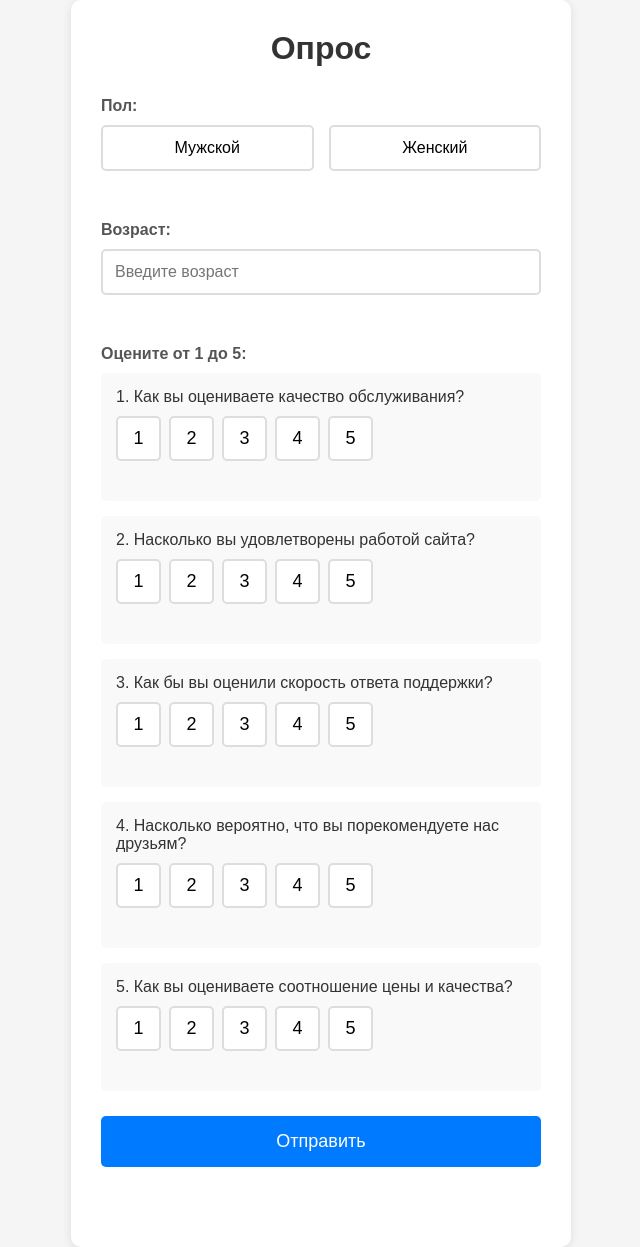
After one commit to IreneRadix/Big_five_music_recommender_prototype, a Flask app: a page that uses app.py in a window 1280 px wide. The commit adds this page. Shown: the whole page, without its empty margins (319-959 px from the left). Run offline with Flask 3, Linux system fonts and the light colour scheme.

Commit message:
Опрос прикручен, но все вопросы на одной странице

```diff
--- a/app.py
+++ b/app.py
@@ -3,6 +3,7 @@ from flask_cors import CORS
 from auth import auth_bp
 from tracks import tracks_bp
 from favorites import favorites_bp
+from survey import survey_bp
 import os
 
 app = Flask(__name__, template_folder=os.path.join(os.path.dirname(__file__), 'templates'),
@@ -17,6 +18,7 @@ CORS(app)
 app.register_blueprint(auth_bp, url_prefix='/api')
 app.register_blueprint(tracks_bp, url_prefix='/api')
 app.register_blueprint(favorites_bp, url_prefix='/api')
+app.register_blueprint(survey_bp)
 
 
 @app.route("/feed/<user_name>")
@@ -34,6 +36,14 @@ def login():
         return redirect(url_for('feed', user_name = username))
 
 
+@app.route("/register")
+def register():
+    return render_template('register.html')
+
+
+
+
+
 
 @app.route("/")
 def re_route():
--- /dev/null
+++ b/static/css/survey.css
@@ -0,0 +1,185 @@
+* {
+    margin: 0;
+    padding: 0;
+    box-sizing: border-box;
+}
+
+body {
+    font-family: Arial, sans-serif;
+    background-color: #f5f5f5;
+    display: flex;
+    justify-content: center;
+    align-items: center;
+    min-height: 100vh;
+}
+
+.container {
+    background-color: white;
+    border-radius: 10px;
+    padding: 30px;
+    box-shadow: 0 2px 10px rgba(0,0,0,0.1);
+    width: 90%;
+    max-width: 500px;
+}
+
+h1 {
+    text-align: center;
+    color: #333;
+    margin-bottom: 30px;
+}
+
+.form-group {
+    margin-bottom: 25px;
+}
+
+label {
+    display: block;
+    margin-bottom: 10px;
+    color: #555;
+    font-weight: bold;
+}
+
+/* Стили для кнопок выбора пола */
+.gender-buttons {
+    display: flex;
+    gap: 15px;
+}
+
+.gender-btn {
+    flex: 1;
+    padding: 12px;
+    border: 2px solid #ddd;
+    border-radius: 5px;
+    background-color: white;
+    cursor: pointer;
+    font-size: 16px;
+    transition: all 0.3s;
+}
+
+.gender-btn.active {
+    background-color: #007bff;
+    color: white;
+    border-color: #007bff;
+}
+
+.gender-btn:hover {
+    background-color: #f0f0f0;
+}
+
+.gender-btn.active:hover {
+    background-color: #0056b3;
+}
+
+/* Стили для поля ввода возраста */
+input[type="number"] {
+    width: 100%;
+    padding: 12px;
+    border: 2px solid #ddd;
+    border-radius: 5px;
+    font-size: 16px;
+    transition: border-color 0.3s;
+}
+
+input[type="number"]:focus {
+    outline: none;
+    border-color: #007bff;
+}
+
+input[type="number"].error {
+    border-color: #dc3545;
+}
+
+/* Стили для вопросов */
+.question-item {
+    background-color: #f9f9f9;
+    border-radius: 5px;
+    padding: 15px;
+    margin-bottom: 15px;
+}
+
+.question-text {
+    margin-bottom: 10px;
+    color: #333;
+}
+
+.rating {
+    display: flex;
+    gap: 8px;
+    flex-wrap: wrap;
+}
+
+.rating-btn {
+    width: 45px;
+    height: 45px;
+    border: 2px solid #ddd;
+    border-radius: 5px;
+    background-color: white;
+    cursor: pointer;
+    font-size: 18px;
+    transition: all 0.3s;
+}
+
+.rating-btn:hover {
+    background-color: #f0f0f0;
+}
+
+.rating-btn.selected {
+    background-color: #28a745;
+    color: white;
+    border-color: #28a745;
+}
+
+.rating-btn.selected:hover {
+    background-color: #218838;
+}
+
+/* Стили для ошибок */
+.error {
+    color: #dc3545;
+    font-size: 14px;
+    margin-top: 5px;
+    min-height: 20px;
+}
+
+/* Стили для кнопки отправки */
+#submitBtn {
+    width: 100%;
+    padding: 15px;
+    background-color: #007bff;
+    color: white;
+    border: none;
+    border-radius: 5px;
+    font-size: 18px;
+    cursor: pointer;
+    transition: background-color 0.3s;
+}
+
+#submitBtn:hover {
+    background-color: #0056b3;
+}
+
+#submitBtn:disabled {
+    background-color: #ccc;
+    cursor: not-allowed;
+}
+
+/* Стили для результата */
+#result {
+    margin-top: 20px;
+    padding: 15px;
+    border-radius: 5px;
+    text-align: center;
+    font-weight: bold;
+}
+
+#result.success {
+    background-color: #d4edda;
+    color: #155724;
+    border: 1px solid #c3e6cb;
+}
+
+#result.error {
+    background-color: #f8d7da;
+    color: #721c24;
+    border: 1px solid #f5c6cb;
+}
--- a/static/js/main.js
+++ b/static/js/main.js
@@ -14,8 +14,9 @@ document.getElementById('registerForm')?.addEventListener('submit', async (e) =>
     });
     const data = await res.json();
     if (res.ok) {
-        alert('Регистрация успешна, теперь войдите');
-        window.location.href = '/login.html';
+        alert('Регистрация успешна, пройдите опрос');
+        window.location.href = '/survey/' + username ;
+        //window.location.href = '/login.html';
     } else {
         alert(data.error);
     }
--- /dev/null
+++ b/static/js/survey.js
@@ -0,0 +1,247 @@
+class SurveyComponent {
+    constructor() {
+        this.form = document.getElementById('surveyForm');
+        this.genderBtns = document.querySelectorAll('.gender-btn');
+        this.ageInput = document.getElementById('age');
+        this.questionsContainer = document.getElementById('questions');
+        this.submitBtn = document.getElementById('submitBtn');
+        this.resultDiv = document.getElementById('result');
+
+        this.questions = [
+            'Как вы оцениваете качество обслуживания?',
+            'Насколько вы удовлетворены работой сайта?',
+            'Как бы вы оценили скорость ответа поддержки?',
+            'Насколько вероятно, что вы порекомендуете нас друзьям?',
+            'Как вы оцениваете соотношение цены и качества?'
+        ];
+
+        this.userData = {
+            gender: null,
+            age: null,
+            answers: {}
+        };
+
+        this.init();
+    }
+
+    init() {
+        this.renderQuestions();
+        this.setupEventListeners();
+    }
+
+    renderQuestions() {
+        this.questionsContainer.innerHTML = this.questions.map((question, index) => `
+            <div class="question-item" data-question-index="${index}">
+                <div class="question-text">${index + 1}. ${question}</div>
+                <div class="rating" id="rating-${index}">
+                    ${[1,2,3,4,5].map(num => `
+                        <button type="button" class="rating-btn" data-value="${num}">${num}</button>
+                    `).join('')}
+                </div>
+                <div class="error" id="questionError-${index}"></div>
+            </div>
+        `).join('');
+    }
+
+    setupEventListeners() {
+        // Выбор пола
+        this.genderBtns.forEach(btn => {
+            btn.addEventListener('click', (e) => this.handleGenderSelect(e));
+        });
+
+        // Валидация возраста
+        this.ageInput.addEventListener('input', () => this.validateAge());
+        this.ageInput.addEventListener('blur', () => this.validateAge());
+
+        // Обработка оценок
+        document.querySelectorAll('.rating').forEach(rating => {
+            rating.addEventListener('click', (e) => this.handleRatingClick(e));
+        });
+
+        // Отправка формы
+        this.form.addEventListener('submit', (e) => this.handleSubmit(e));
+    }
+
+    handleGenderSelect(e) {
+        const selectedBtn = e.target;
+        const gender = selectedBtn.dataset.gender;
+
+        // Убираем активный класс у всех кнопок
+        this.genderBtns.forEach(btn => btn.classList.remove('active'));
+
+        // Добавляем активный класс выбранной кнопке
+        selectedBtn.classList.add('active');
+
+        // Сохраняем данные
+        this.userData.gender = gender;
+
+        // Убираем ошибку
+        document.getElementById('genderError').textContent = '';
+    }
+
+    validateAge() {
+        const age = parseInt(this.ageInput.value);
+        const errorElement = document.getElementById('ageError');
+
+        if (!this.ageInput.value) {
+            errorElement.textContent = 'Пожалуйста, введите возраст';
+            this.userData.age = null;
+            return false;
+        }
+
+        if (isNaN(age) || age < 1 || age > 120) {
+            errorElement.textContent = 'Введите корректный возраст (от 1 до 120 лет)';
+            this.userData.age = null;
+            return false;
+        }
+
+        errorElement.textContent = '';
+        this.userData.age = age;
+        return true;
+    }
+
+    handleRatingClick(e) {
+        const btn = e.target.closest('.rating-btn');
+        if (!btn) return;
+
+        const rating = btn.closest('.rating');
+        const questionItem = rating.closest('.question-item');
+        const questionIndex = questionItem.dataset.questionIndex;
+        const value = btn.dataset.value;
+
+        // Убираем выделение у всех кнопок в этом вопросе
+        rating.querySelectorAll('.rating-btn').forEach(b => {
+            b.classList.remove('selected');
+        });
+
+        // Выделяем выбранную кнопку
+        btn.classList.add('selected');
+
+        // Сохраняем ответ
+        this.userData.answers[questionIndex] = parseInt(value);
+
+        // Убираем ошибку
+        document.getElementById(`questionError-${questionIndex}`).textContent = '';
+    }
+
+    validateForm() {
+        let isValid = true;
+
+        // Проверка пола
+        if (!this.userData.gender) {
+            document.getElementById('genderError').textContent = 'Выберите пол';
+            isValid = false;
+        }
+
+        // Проверка возраста
+        if (!this.validateAge()) {
+            isValid = false;
+        }
+
+        // Проверка ответов на вопросы
+        this.questions.forEach((_, index) => {
+            if (!this.userData.answers[index]) {
+                document.getElementById(`questionError-${index}`).textContent =
+                    'Пожалуйста, оцените этот вопрос';
+                isValid = false;
+            }
+        });
+
+        return isValid;
+    }
+
+    async handleSubmit(e) {
+        e.preventDefault();
+
+        if (!this.validateForm()) {
+            this.showResult('Пожалуйста, заполните все поля', 'error');
+            return;
+        }
+
+        // Блокируем кнопку отправки
+        this.submitBtn.disabled = true;
+        this.submitBtn.textContent = 'Отправка...';
+
+        try {
+            // Отправка данных на сервер
+            const response = await this.sendToServer(this.userData);
+
+            if (response.ok) {
+                this.showResult('Данные успешно отправлены!', 'success');
+                this.resetForm();
+            } else {
+                throw new Error('Ошибка сервера');
+            }
+        } catch (error) {
+            this.showResult('Ошибка при отправке данных. Попробуйте позже.', 'error');
+            console.error('Ошибка:', error);
+        } finally {
+            // Разблокируем кнопку
+            this.submitBtn.disabled = false;
+            this.submitBtn.textContent = 'Отправить';
+        }
+    }
+
+    async sendToServer(data) {
+        // Имитация отправки на сервер
+        // Замените URL на ваш реальный эндпоинт
+        return fetch('https://your-server.com/api/survey', {
+            method: 'POST',
+            headers: {
+                'Content-Type': 'application/json',
+            },
+            body: JSON.stringify(data)
+        });
+
+        // Для тестирования без сервера раскомментируйте:
+        /*
+        return new Promise((resolve) => {
+            setTimeout(() => {
+                console.log('Отправленные данные:', data);
+                resolve({ ok: true });
+            }, 1500);
+        });
+        */
+    }
+
+    showResult(message, type) {
+        this.resultDiv.textContent = message;
+        this.resultDiv.className = type;
+
+        // Автоматически скрываем сообщение через 5 секунд
+        setTimeout(() => {
+            this.resultDiv.textContent = '';
+            this.resultDiv.className = '';
+        }, 5000);
+    }
+
+    resetForm() {
+        // Сбрасываем выделение пола
+        this.genderBtns.forEach(btn => btn.classList.remove('active'));
+
+        // Сбрасываем возраст
+        this.ageInput.value = '';
+
+        // Сбрасываем оценки
+        document.querySelectorAll('.rating-btn').forEach(btn => {
+            btn.classList.remove('selected');
+        });
+
+        // Очищаем данные
+        this.userData = {
+            gender: null,
+            age: null,
+            answers: {}
+        };
+
+        // Очищаем ошибки
+        document.querySelectorAll('.error').forEach(error => {
+            error.textContent = '';
+        });
+    }
+}
+
+// Инициализация компонента после загрузки страницы
+document.addEventListener('DOMContentLoaded', () => {
+    new SurveyComponent();
+});
--- /dev/null
+++ b/static/survey.html
@@ -0,0 +1,43 @@
+<!DOCTYPE html>
+<html lang="ru">
+<head>
+    <meta charset="UTF-8">
+    <meta name="viewport" content="width=device-width, initial-scale=1.0">
+    <title>Опросник</title>
+    <link rel="stylesheet" href="/static/css/survey.css">
+</head>
+<body>
+    <div class="container">
+        <h1>Опрос</h1>
+        <form id="surveyForm">
+            <!-- Блок с полом -->
+            <div class="form-group">
+                <label>Пол:</label>
+                <div class="gender-buttons">
+                    <button type="button" class="gender-btn" data-gender="male">Мужской</button>
+                    <button type="button" class="gender-btn" data-gender="female">Женский</button>
+                </div>
+                <div class="error" id="genderError"></div>
+            </div>
+
+            <!-- Блок с возрастом -->
+            <div class="form-group">
+                <label for="age">Возраст:</label>
+                <input type="number" id="age" min="1" max="120" placeholder="Введите возраст">
+                <div class="error" id="ageError"></div>
+            </div>
+
+            <!-- Вопросы с оценкой -->
+            <div class="form-group">
+                <label>Оцените от 1 до 5:</label>
+                <div id="questions"></div>
+            </div>
+
+            <button type="submit" id="submitBtn">Отправить</button>
+        </form>
+        <div id="result"></div>
+    </div>
+
+    <script src="/static/js/survey.js"></script>
+</body>
+</html>
--- a/static/register.html
+++ b/templates/register.html
@@ -12,6 +12,6 @@
         <input type="password" id="password" placeholder="Пароль" required>
         <button type="submit">Зарегистрироваться</button>
     </form>
-    <script src="/js/main.js"></script>
+    <script src="{{ url_for('static', filename='js/main.js') }}"></script>
 </body>
 </html>
```
Also changed, not shown: survey.py (added, +7 -0 lines), static/css/style.css (added).
